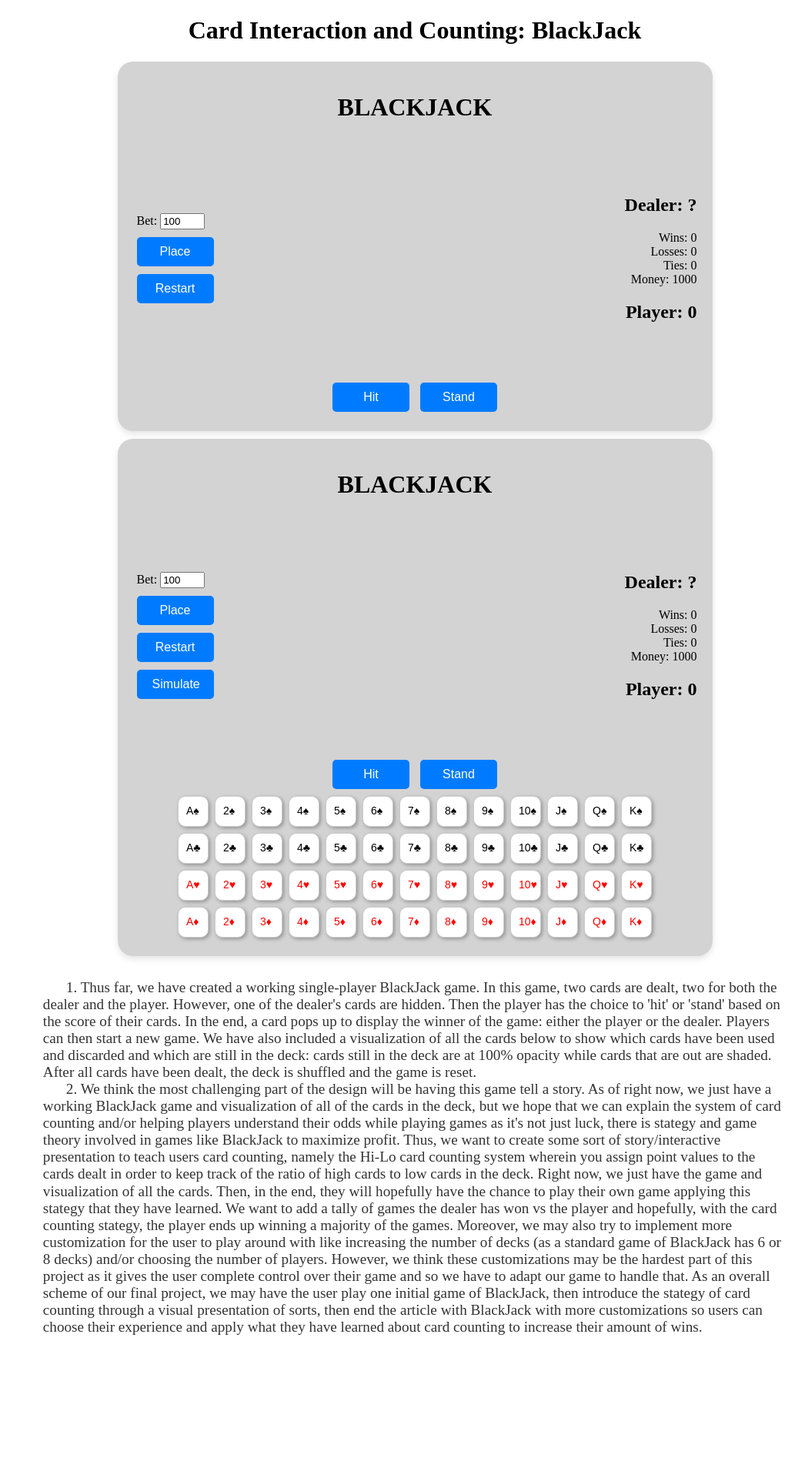
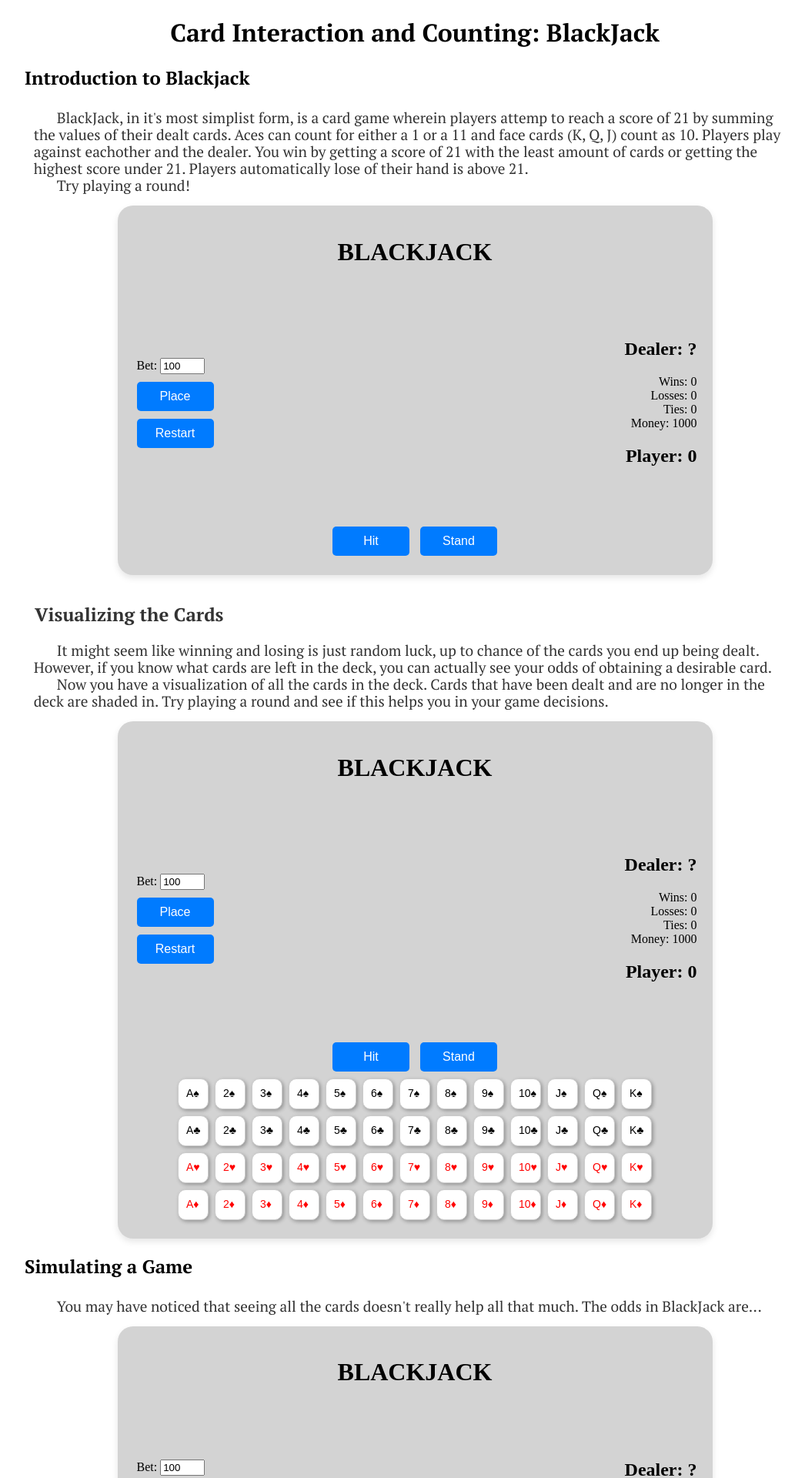
Before and after one commit to lukelin15/CardCounting, a SvelteKit app: page / in a window 1280 px wide. Shown: the top 1920 px of the page at 77% size, without its empty margins (101-1147 px from the left). Before the commit the page ends 1763 px from the top, so only its background shows below. Built offline with nearby package versions, Linux system fonts and the light colour scheme.

Commit message:
running counts

```diff
--- a/src/components/App.svelte
+++ b/src/components/App.svelte
@@ -7,8 +7,61 @@
 
 <main>
   <h1>Card Interaction and Counting: BlackJack</h1>
+  <h2>Introduction to Blackjack</h2>
+  <body>
+  <p>
+    BlackJack, in it's most simplist form, is a card game wherein players attemp to reach a score of 21 by summing
+    the values of their dealt cards. Aces can count for either a 1 or a 11 and face cards (K, Q, J) count
+    as 10. Players play against eachother and the dealer. You win by getting a score of 21 with the least amount of cards or
+    getting the highest score under 21. Players automatically lose of their hand is above 21.
+  </p>
+  <p>
+    Try playing a round!
+  </p>
+  </body>
   <Base />
+  <body>
+    <h2>Visualizing the Cards</h2>
+    <p>
+      It might seem like winning and losing is just random luck, up to chance of the cards you
+      end up being dealt. However, if you know what cards are left in the deck, you can actually
+      see your odds of obtaining a desirable card.
+    </p>
+    <p>
+      Now you have a visualization of all the cards in the deck. Cards that have been dealt and
+      are no longer in the deck are shaded in. Try playing a round and see if this helps you
+      in your game decisions.
+    </p>
+  </body>
+  <Base stats=true/>
+  <h2>Simulating a Game</h2>
+  <body>
+    <p>
+      You may have noticed that seeing all the cards doesn't really help all that much. The odds
+      in BlackJack are...
+    </p>
+  </body>
   <Base stats=true simulate=true/>
+  <h2>Betting</h2>
+  <h2>Statistics of the Game</h2>
+  <h2>Card Counting</h2>
+  <body>
+    <p>
+      As displayed in the visualization section above, keeping track of everys single card is simply
+      not feasible since there are 52 cards in a deck. Since a typical game of BlackJack can
+      have 6-8 decks in play, this becomes impossible. Thus, players use card counting to
+      keep track of cards.
+    </p>
+    <p>
+      A simple form of Card Counting is the Hi-Lo system. As the name suggests, it
+      keeps track of the ratio of high valued cards vs low values cards left in the deck.
+      Cards valued 2-6 are worth +1, cards valued 7-9 are worth 0, and 10 to Ace is worth.
+      As each card is dealt add the appropriate amount to your running count until all the cards in the deck are dealt.
+      As the sunning count increasing, the advantage turns towards the player. But if this becomes negative,
+      the dealer's advantage increases.
+    </p>
+  </body>
+  <Base stats=true simulate=true counts=true/>
   <body>
   <p>
     1. Thus far, we have created a working single-player BlackJack game. In this game,
@@ -40,8 +93,13 @@
 </main>
 
 <style>
-  h1 {
+@import url('https://fonts.googleapis.com/css2?family=Lora:ital,wght@0,400..700;1,400..700&family=PT+Serif:ital,wght@0,400;0,700;1,400;1,700&display=swap');  h1 {
     text-align: center;
+    font-family: "PT Serif", serif;
+  }
+  h2{
+    margin-left: 125px;
+    font-family: "PT Serif", serif;
   }
   body {
     /* background-image: url('https://st.depositphotos.com/3215383/5028/i/450/depositphotos_50286385-stock-photo-nice-abstract-background.jpg'); */
@@ -49,8 +107,8 @@
     background-attachment: fixed;
     background-size: cover;
     color: #333;
-    margin: 10;
-    padding: 20px;
+    margin: 20;
+    padding: 5px;
   }
   p {
     font-size: 1.2em;
@@ -58,5 +116,6 @@
     margin: 0 auto;
     width: 80%;
     text-indent: 30px;
+    font-family: "PT Serif", serif;
   }
 </style>
--- a/src/components/Base.svelte
+++ b/src/components/Base.svelte
@@ -6,6 +6,7 @@
   // customization
   export let stats = false;
   export let simulate = false;
+  export let counts = false;
 
   // deck initializing stuff
   let vals = ['A', '2', '3', '4', '5', '6', '7', '8', '9', '10', 'J', 'Q', 'K'];
@@ -35,6 +36,7 @@
   let betAmount = 100;
   let error = '';
   let betPlaced = false;
+  let runningCount=0;
 
   // only display overlay after animations
   // equations gets amount of extra cards dealt
@@ -221,6 +223,23 @@
     }
   }
 
+  function calculateRunningCount(hand){
+    if (deck.length == 0){
+      runningCount =0;
+    }
+      for (let c of hand) {
+        let val = c.slice(0, -1);
+        if (val >=2 && val<=6) {
+          runningCount += 1;
+        } else if ([10, 'K', 'Q', 'J', 'A'].includes(val)) {
+          runningCount-=1;
+        } else {
+          runningCount += 0;
+        }
+      }
+      return runningCount;
+    }
+
 
 </script>
 
@@ -286,6 +305,9 @@
         <div>Losses: {losses}</div>
         <div>Ties: {ties}</div>
         <div>Money: {playerMoney}</div>
+        {#if counts}
+          <div>Running Count: {calculateRunningCount(playerHand)+calculateRunningCount(dealerHand)}</div>
+        {/if}
         <h2>Player: {calculateHand(playerHand)}</h2>
       </div>
     </div>
```
